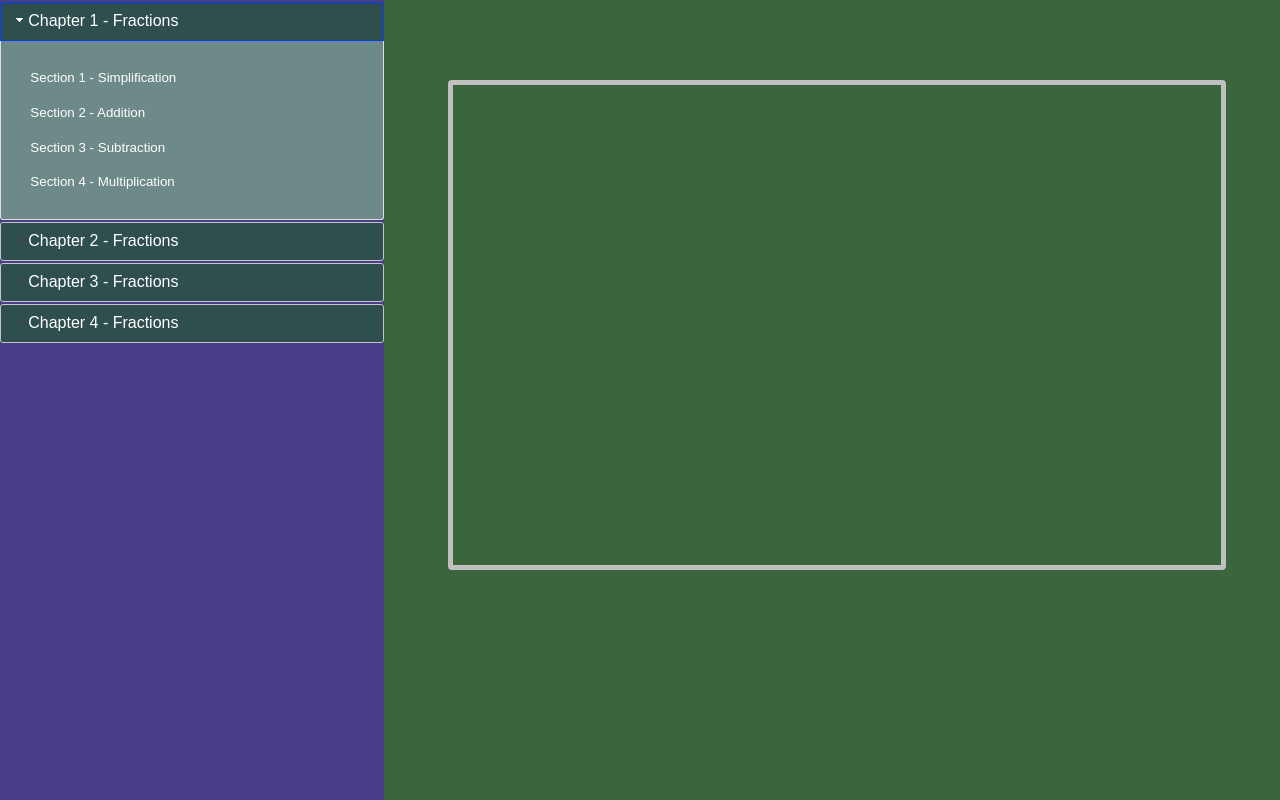
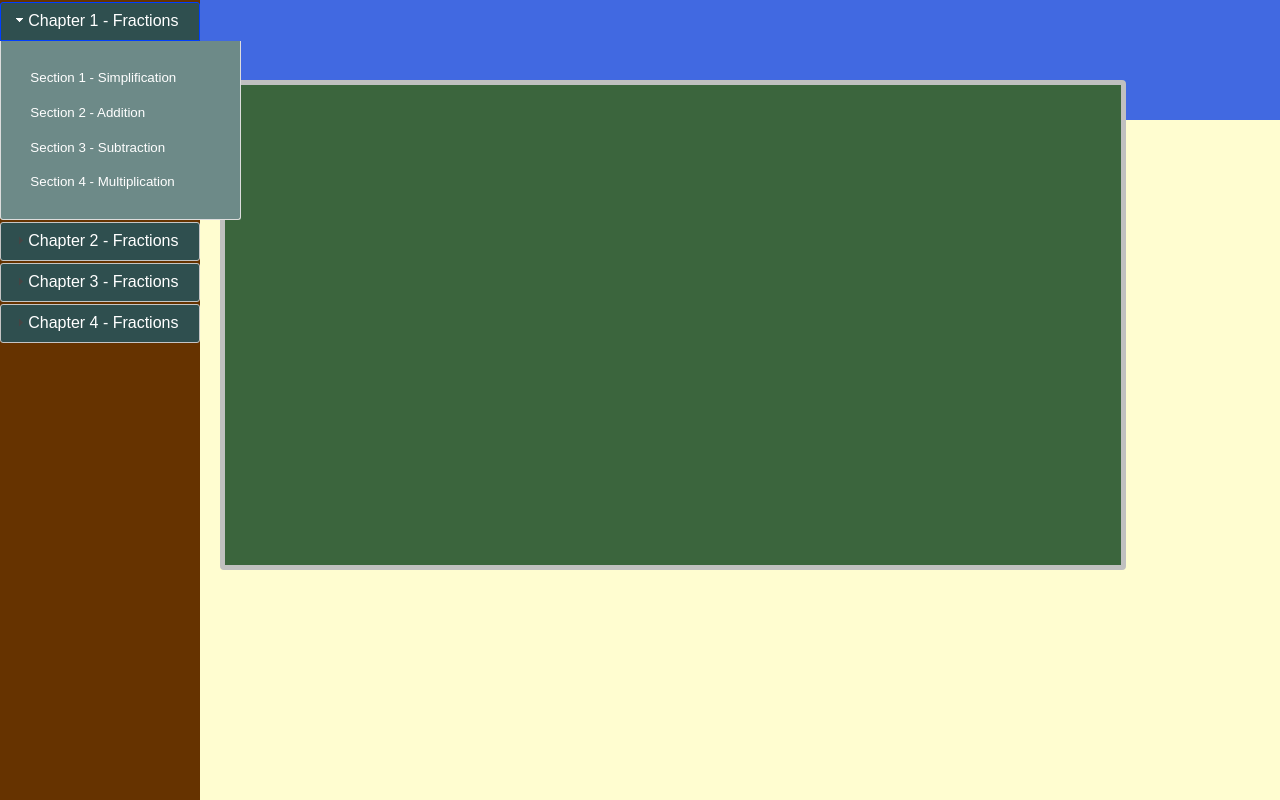
Before and after one commit to JerameyATyler/JerameyATyler.github.io, a plain HTML site: page index.html in a window 1280 px wide. Drawn offline with Linux system fonts and the light colour scheme.

Commit message:
Background styling

```diff
--- a/css/style.css
+++ b/css/style.css
@@ -1,6 +1,3 @@
-body{
-    background-color: #3B653D;
-}
 
 /*
 Sidebar specific styles
@@ -12,21 +9,30 @@ Sidebar specific styles
     left: 0;
     top:0;
     height: 100%;
-    width: 30%;
-    background-color: darkslateblue;
+    width: 200px;
+    background-color: #663300;
 }
 /*Inner part of accordion*/
 #sidebar_outer .ui-accordion-content{
+    position: relative;
+    width: 90%;
+    margin: 0 auto;
     background-color: #6D8A88;
     color: white;
     font-size: 10pt;
     line-height: 16pt;
+
 }
 
 /*Accordion header*/
 #sidebar_outer .ui-accordion-header{
     color:#ffffff;
     background-color: darkslategray;
+}
+
+.sidebar_link:hover{
+    cursor: pointer;
+    background-color: #3B652a;
 }
 
 /*
@@ -36,10 +42,10 @@ Problem viewer
 /*Problem viewer as a whole*/
 #problem_view{
     position:absolute;
-    left: 35%;
+    left: 220px;
     top: 10%;
     height: 60%;
-    width: 60%;
+    width: 70%;
     background-color: #3B653D;
     border: thick solid silver;
     border-radius: 4px;
@@ -54,3 +60,57 @@ Problem viewer
 #404{
     padding: 10px;
 }
+
+/*
+Background
+*/
+#background{
+    position: absolute;
+    left: 0;
+    top:0;
+    width: 100%;
+    height: 100%;
+}
+#wall{
+    position:relative;
+    left: 0;
+    top:0;
+    width: 100%;
+    height: 100%;
+    z-index: -1;
+    background-color: #FFFDD0;
+}
+
+#upper_border{
+    position:relative;
+    width: 100%;
+    height: 15%;
+    top:0;
+    left:0;
+    background-color: royalblue;
+    color:white;
+}
+
+#upper_border #tiles{
+
+}
+
+#upper_border #tiles #tile{
+
+}
+
+#lower_border{
+
+}
+
+.window{
+
+}
+
+#window1{
+
+}
+
+#window2{
+
+}
--- /dev/null
+++ b/includes/background.html
@@ -0,0 +1,8 @@
+<div id="wall">
+    <div id="upper_border">
+        <table id="tiles"></table>
+    </div>
+    <div id="window1" class="window"></div>
+    <div id="window2" class="window"></div>
+    <div id="lower_border"></div>
+</div>
--- a/index.html
+++ b/index.html
@@ -8,14 +8,16 @@
     <link rel="stylesheet" type="text/css" href="js/jquery-ui-1.12.1/jquery-ui.css"/>
 </head>
 <body>
-    <div id="sidebar"></div>
+    <div id="background"></div>
     <div id="problem_view"></div>
     <div id="explanation_view"></div>
+    <div id="sidebar"></div>
+
+
 
     <script src="js/jquery-3.1.1.min.js"></script>
     <script src="js/jquery-ui-1.12.1/jquery-ui.js"></script>
 
-    <script src="js/sidebar.js"></script>
     <script src="js/math_functions.js"></script>
     <script src="js/pGenerator.js"></script>
 
--- a/js/pGenerator.js
+++ b/js/pGenerator.js
@@ -1,4 +1,9 @@
 var pGenerator = {
+    init: function(){
+        $("#background").load("includes/background.html");
+        $.getScript("js/sidebar.js");
+    },
+
     updateQueryStringParameter:function(uri, key, value){
         var re = new RegExp("([?&])" + key + "=.*?(&|$)", "i");
         var separator = uri.indexOf('?') !== -1 ? "&" : "?";
@@ -9,6 +14,7 @@ var pGenerator = {
             return uri + separator + key + "=" + value;
         }
     },
+
     getQueryStrings: function(){
         var vars = [], hash;
         var hashes = window.location.href.slice(window.location.href.indexOf('?') + 1).split('&');
@@ -21,3 +27,7 @@ var pGenerator = {
         return vars;
     }
 }
+
+$(document).ready(function(){
+    pGenerator.init();
+})
```
